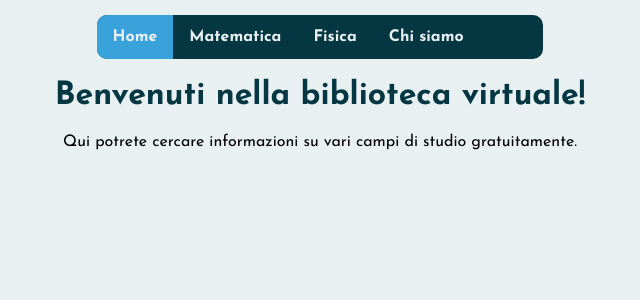
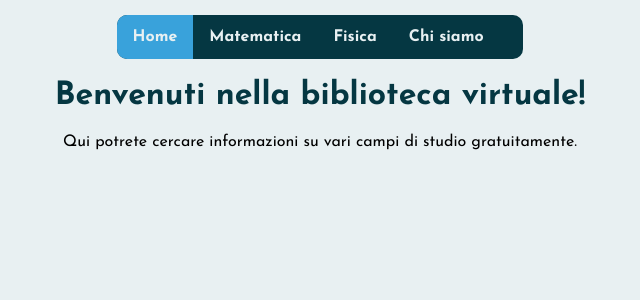
Before and after one commit to neogauss7/Bilbiolteca_digitale, a PHP site: page / in a window 1280 px wide. Shown: the top 300 px of the page, without its empty margins (320-960 px from the left). Run offline with PHP 8.4, Linux system fonts and the light colour scheme.

Commit message:
Update style.css

```diff
--- a/style.css
+++ b/style.css
@@ -24,7 +24,7 @@ ul {
     overflow: hidden;
     background-color: rgb(5, 55, 66);
     border-radius: 10px;
-    width: 446.9px;
+    width: 406.9px;
 }
 li {
     float: left;
```
